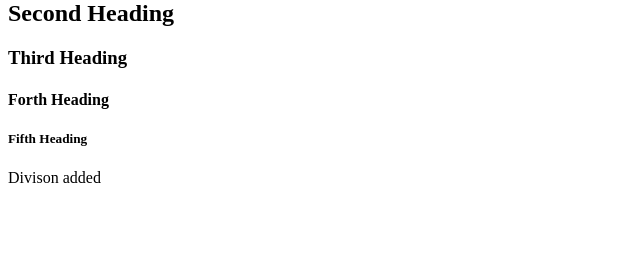
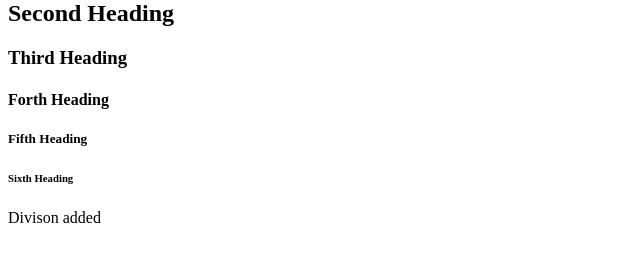
Before and after one commit to sushma9009/GitGithubMasterclass, a plain HTML site: page index.html in a window 1280 px wide. Shown: the part 66-328 px from the top of the page, without its empty margins (0-640 px from the left). Drawn offline with Linux system fonts and the light colour scheme.

Commit message:
modified 2 files smfile1.txt and index.html

```diff
--- a/index.html
+++ b/index.html
@@ -5,4 +5,5 @@
 <h3> Third Heading </h3>
 <h4> Forth Heading </h4>
 <h5> Fifth Heading </h5>
+<h6> Sixth Heading </h6>
 <div> Divison added </div>
```
